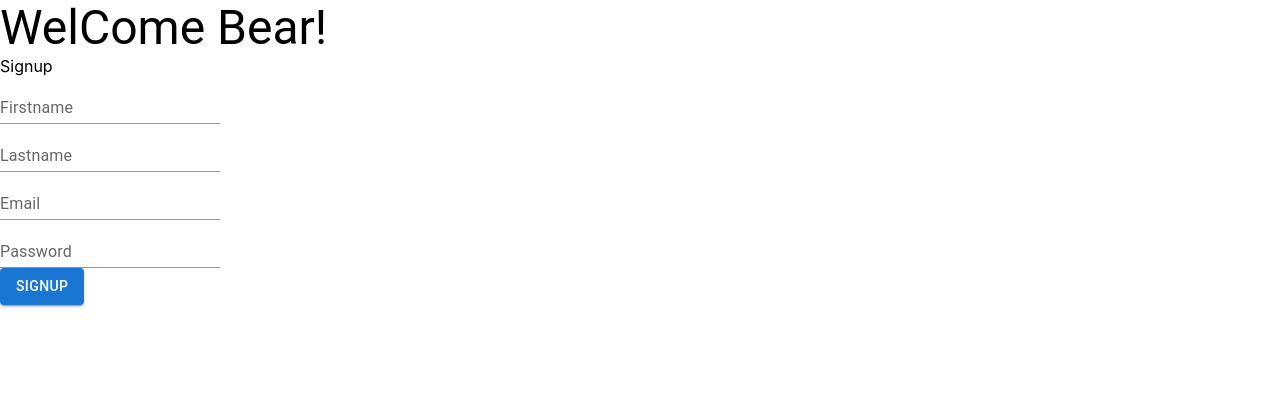
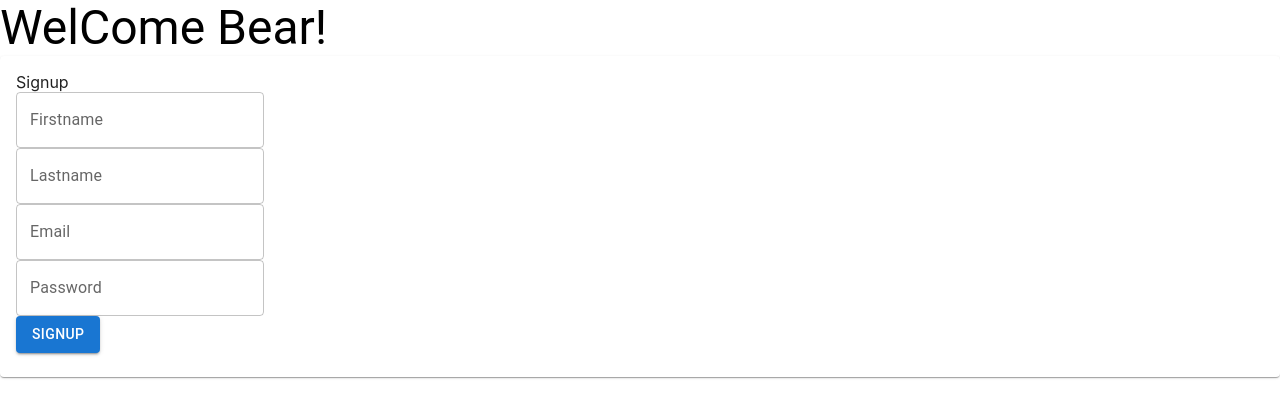
Before and after one commit to Automate-India/eat-bear, a React (Create React App) app in the folder ui/: page / in a window 1280 px wide. Shown: the top 418 px of the page. Built offline with nearby package versions, Linux system fonts and the light colour scheme.

Commit message:
updated to outlined graph

```diff
--- a/ui/src/public/pages/Signup/Signup.js
+++ b/ui/src/public/pages/Signup/Signup.js
@@ -3,6 +3,8 @@ import {useFormik, yupToFormErrors} from "formik";
 import Input from '../../../components/Input/Input';
 import Button from '../../../components/Button/Button';
 import * as Yup from "yup";
+import CardContent from '@mui/material/CardContent';
+import Card from '@mui/material/Card';
 
 
 export default function Signup() {
@@ -25,7 +27,9 @@ export default function Signup() {
     })
   return (
     <div>
-        <form onSubmit={formik.handleSubmit}>
+        <Card sx={{ minWidth: 275 }}>
+      <CardContent>
+      <form onSubmit={formik.handleSubmit}>
         Signup
         <Input  label='Firstname'
                 name="firstname"
@@ -35,6 +39,7 @@ export default function Signup() {
                 value={formik.values.firstname}
                 onChange={formik.handleChange}
                 onBlur={formik.handleBlur}
+                inputType="outlined"
         />
         <Input label='Lastname'
             name="lastname"
@@ -44,6 +49,7 @@ export default function Signup() {
             value={formik.values.lastname}
             onChange={formik.handleChange}
             onBlur={formik.handleBlur}
+            inputType="outlined"
         />
         <Input label='Email' name="email" type="email" id="email"
         error={formik.touched.email}
@@ -51,6 +57,7 @@ export default function Signup() {
         value={formik.values.email}
         onChange={formik.handleChange}
         onBlur={formik.handleBlur}
+        inputType="outlined"
         />
         <Input label='Password'
         type="password"
@@ -61,9 +68,13 @@ export default function Signup() {
         name="password"
         id="password"
         onChange={formik.handleChange}
+        inputType="outlined"
         />
         <Button type="submit"> Signup</Button>
         </form>
+        </CardContent>
+    </Card>
+
     </div>
   )
 }
```
